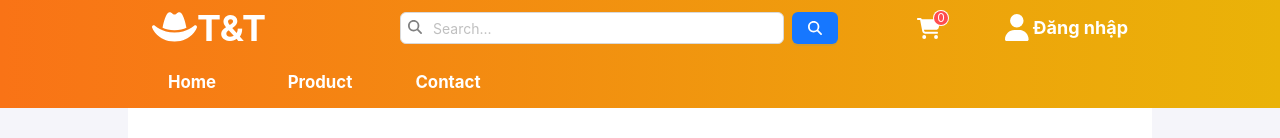
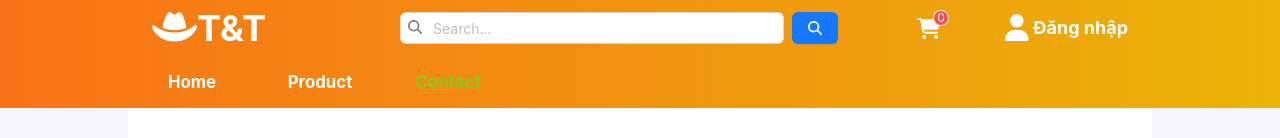
Before and after one commit to top1808/do-an-web-fe-user, a Next.js app: page /contact in a window 1280 px wide. Shown: the top 138 px of the page. Built offline with nearby package versions, Linux system fonts and the light colour scheme; no server answers; grey boxes are pictures that could not be loaded.

Commit message:
fix menu

```diff
--- a/src/layout/Header.tsx
+++ b/src/layout/Header.tsx
@@ -79,7 +79,7 @@ const Header = () => {
 
 	const handleLogout = () => {
 		Swal.fire({
-			text: 'Do you want to logout  ?',
+			text: 'Do you want to logout?',
 			icon: 'question',
 			confirmButtonText: 'Yes',
 			cancelButtonText: 'Cancel',
--- a/src/layout/Menu.tsx
+++ b/src/layout/Menu.tsx
@@ -29,11 +29,11 @@ const Menu = () => {
 				return (
 					<MCol
 						key={index}
-						className={`py-4 font-bold ${styles.item} ${path === item.route?.pathname ? 'text-blue-700' : ''}`}
+						className={`py-4 font-bold ${styles.item}`}
 					>
 						<Link
 							href={item.route}
-							className='hover:text-blue-700 text-white'
+							className={`hover:text-lime-500 ${path === item.route?.pathname ? 'text-lime-500 underline' : 'text-white'}`}
 						>
 							{item.name}
 						</Link>
```
